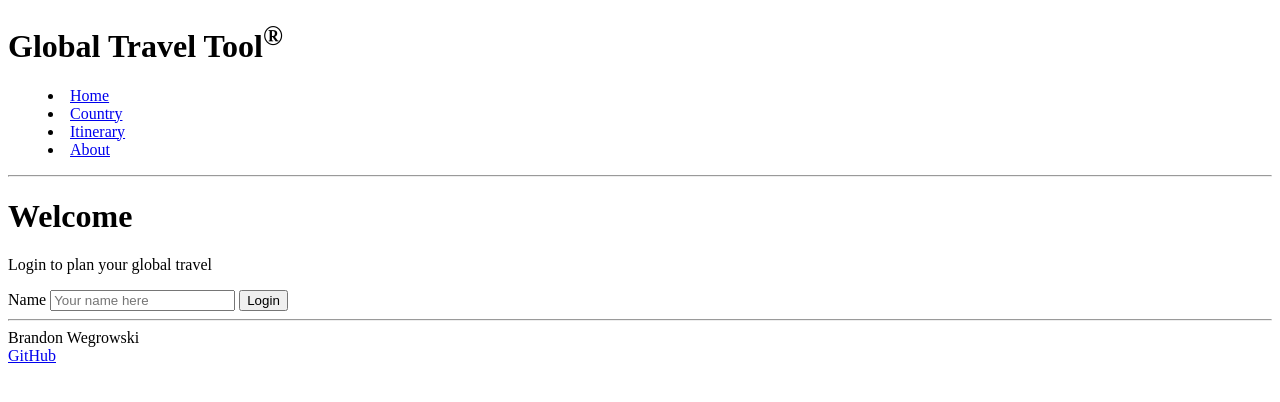
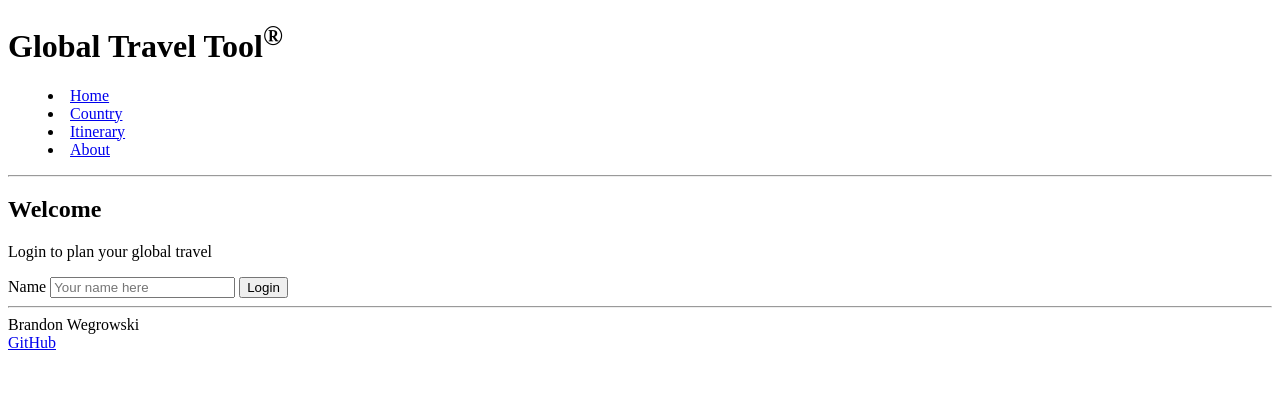
Before and after one commit to bwegr/startup, a plain HTML site: page index.html in a window 1280 px wide. Drawn offline with Linux system fonts and the light colour scheme.

Commit message:
Home page changes

```diff
--- a/index.html
+++ b/index.html
@@ -28,7 +28,7 @@
     </header>
 
     <main>
-      <h1>Welcome</h1>
+      <h2>Welcome</h2>
       <p>Login to plan your global travel</p>
       <form method="get" action="play.html">
         <label for="name">Name</label>
```
